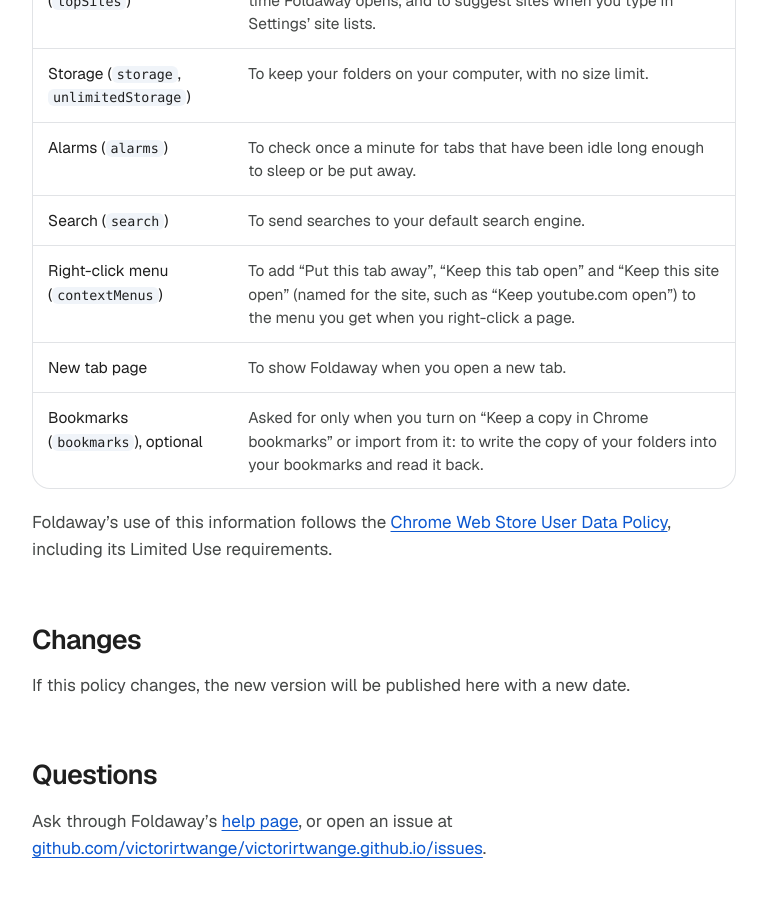
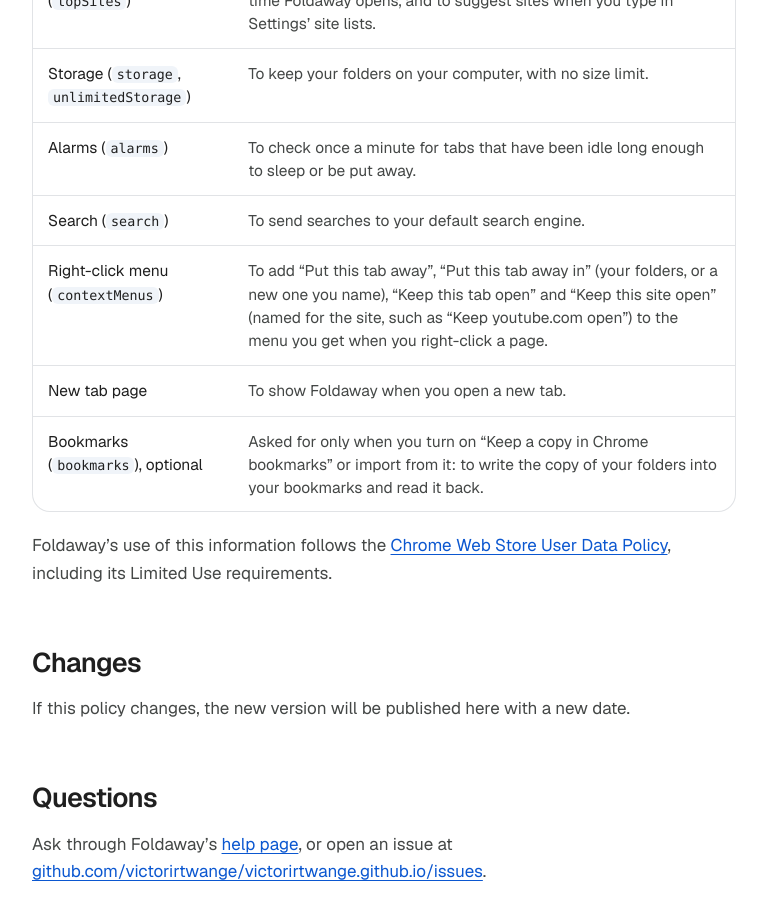
Before and after one commit to victorirtwange/victorirtwange.github.io, a Jekyll site: the page built from foldaway/PRIVACY.md, in a window 1280 px wide and 900 px high, scrolled down 4798 px. Shown: the whole window, without its empty margins (256-1023 px from the left). Built offline with Jekyll 4.4.1, drawn with Linux system fonts in a browser that asks for light colours; our own code applies the rules of GitHub Pages for plain Markdown files.

Commit message:
Foldaway: "Put this tab away in" in the privacy policy
The right-click menu's row now names "Put this tab away in" (your folders,
or a new one you name), new in Foldaway 1.1.3.

Co-Authored-By: Claude Opus 5.5 <noreply@anthropic.com>

```diff
--- a/foldaway/PRIVACY.md
+++ b/foldaway/PRIVACY.md
@@ -139,7 +139,7 @@ until you delete it.
 | Storage (`storage`, `unlimitedStorage`) | To keep your folders on your computer, with no size limit. |
 | Alarms (`alarms`) | To check once a minute for tabs that have been idle long enough to sleep or be put away. |
 | Search (`search`) | To send searches to your default search engine. |
-| Right-click menu (`contextMenus`) | To add "Put this tab away", "Keep this tab open" and "Keep this site open" (named for the site, such as "Keep youtube.com open") to the menu you get when you right-click a page. |
+| Right-click menu (`contextMenus`) | To add "Put this tab away", "Put this tab away in" (your folders, or a new one you name), "Keep this tab open" and "Keep this site open" (named for the site, such as "Keep youtube.com open") to the menu you get when you right-click a page. |
 | New tab page | To show Foldaway when you open a new tab. |
 | Bookmarks (`bookmarks`), optional | Asked for only when you turn on "Keep a copy in Chrome bookmarks" or import from it: to write the copy of your folders into your bookmarks and read it back. |
 
```
